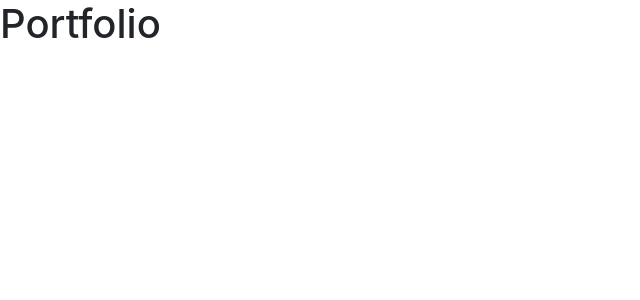
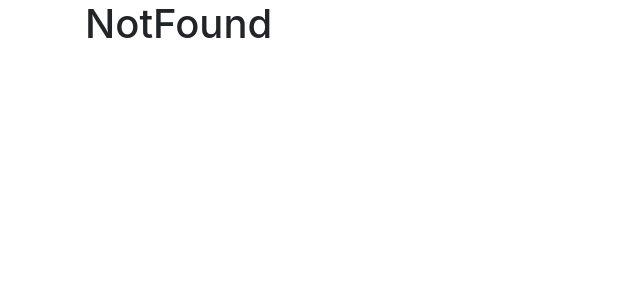
Before and after one commit to AnnaPawlik/Portfolio, a React (Create React App) app in the folder client/: page / in a window 1280 px wide. Shown: the top 300 px of the page, without its empty margins (0-640 px from the left). Built offline with nearby package versions, Linux system fonts and the light colour scheme.

Commit message:
Add MainLayout

```diff
--- a/client/src/App.js
+++ b/client/src/App.js
@@ -1,12 +1,17 @@
 import React from 'react';
+import { Switch, Route} from 'react-router-dom';
+import MainLayout from './components/layout/MainLayout/MainLayout';
+import NotFound from './components/pages/NotFound';
 
 class App extends React.Component {
 
   render() {
     return (
-      <h1>
-        Portfolio
-      </h1>
+      <MainLayout>
+        <Switch>
+          <Route component={NotFound}/>
+        </Switch>
+      </MainLayout>
     )
   }
 }
--- /dev/null
+++ b/client/src/components/layout/MainLayout/MainLayout.js
@@ -0,0 +1,12 @@
+import React from 'react';
+import PageContainer from '../PageContainer/PageContainer';
+
+const MainLayout = ({ children }) => (
+    <div>
+        <PageContainer>
+            {children}
+        </PageContainer>
+    </div>
+);
+
+export default MainLayout;
--- /dev/null
+++ b/client/src/components/layout/PageContainer/PageContainer.js
@@ -0,0 +1,14 @@
+import React from 'react';
+import PropTypes from 'prop-types';
+
+const PageContainer = ({ children }) => (
+    <div className="container">
+        { children }
+    </div>
+);
+
+PageContainer.propTypes = {
+    children: PropTypes.node,
+};
+
+export default PageContainer;
--- /dev/null
+++ b/client/src/components/pages/NotFound.js
@@ -0,0 +1,11 @@
+import React from 'react';
+
+const NotFound = () => (
+    <div>
+        <h1>
+            NotFound
+        </h1>
+    </div>
+);
+
+export default NotFound;
--- a/client/src/index.js
+++ b/client/src/index.js
@@ -1,8 +1,13 @@
 import React from 'react';
 import ReactDOM from 'react-dom';
+import { BrowserRouter as Router } from 'react-router-dom';
 import App from './App';
 import 'bootstrap/dist/css/bootstrap.css';
 
-const Root = () => (<App />);
+const Root = () => (
+    <Router>
+        <App />
+    </Router>
+);
 
 ReactDOM.render(<Root />, document.getElementById('root'));
```
Also changed, not shown: client/src/components/layout/MainMenu/MainMenu.js (added, +23 -0 lines).
